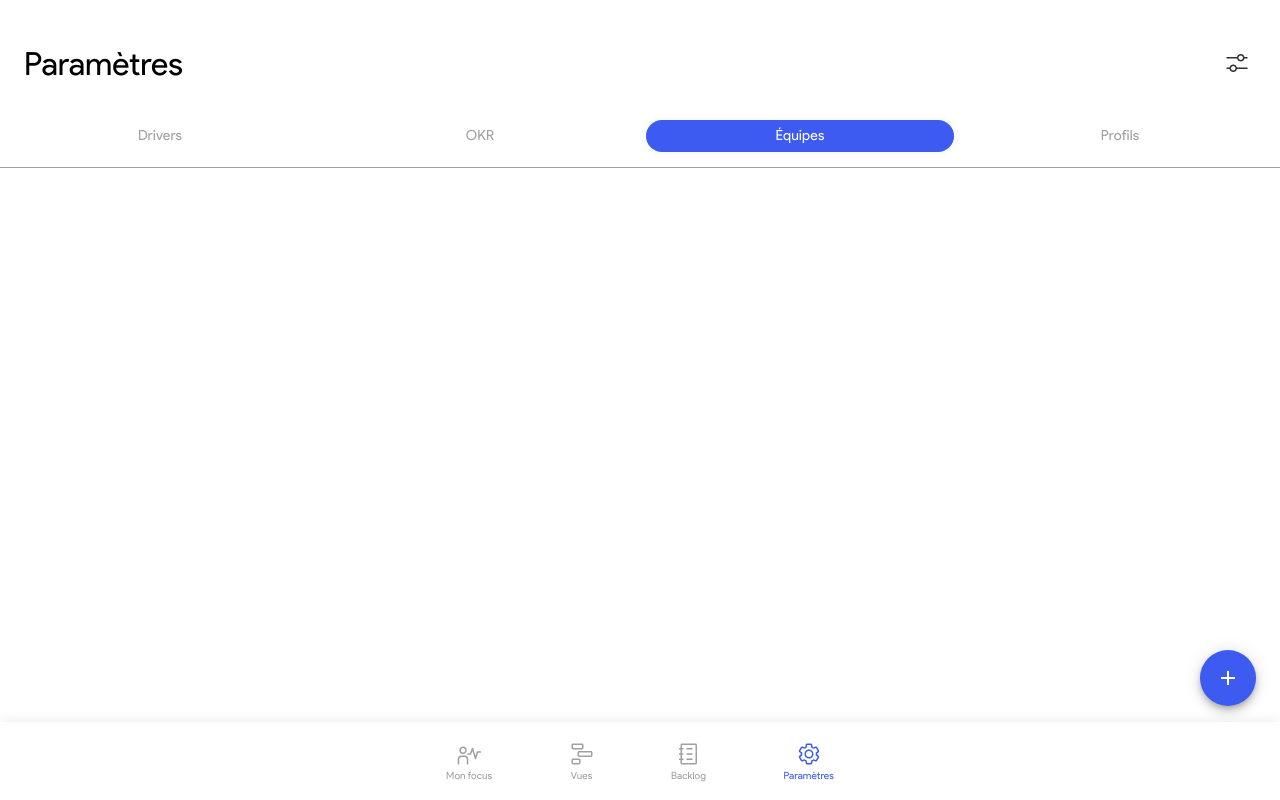
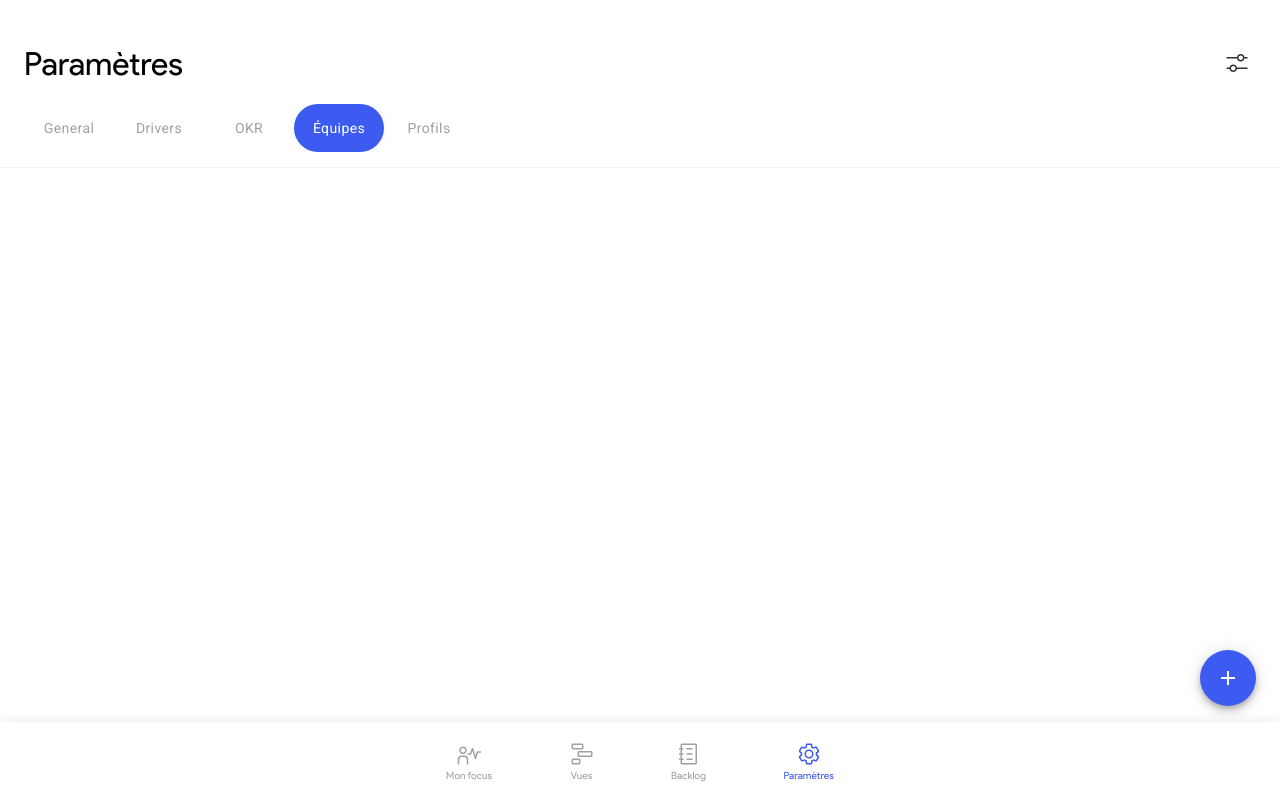
Before and after one commit to tiavina-mika/product-hero-draft, a React (Create React App) app: page / in a window 1280 px wide. Both pictures are taken after a click on the button "Paramètres". Built offline with nearby package versions, Linux system fonts and the light colour scheme.

Commit message:
change setting tabs styles

```diff
--- a/src/containers/home/navigations/SettingsLayout.tsx
+++ b/src/containers/home/navigations/SettingsLayout.tsx
@@ -2,7 +2,7 @@
 /* @jsx jsx */
 /** @jsxImportSource @emotion/react */
 import { jsx, Theme } from "@emotion/react";
-import { Box, IconButton, Typography } from "@mui/material";
+import { Box, IconButton, Tab, Tabs, Typography } from "@mui/material";
 import { IAlert, ISettingsTab } from "../../../types/app.type";
 import { IDriver } from "../../../types/driver.type";
 import { ITeam } from "../../../types/team.type";
@@ -11,12 +11,13 @@ import Drivers from "../../driver/Drivers";
 import Okrs from "../../okr/Okrs";
 import { SETTING_TABS } from "../../../utils/constants";
 import { IOkr } from "../../../types/okr.type";
+import { SyntheticEvent } from "react";
 
-const PADDING_Y = 9;
+const PADDING_X = 24;
 const classes = {
   header: {
     height: "calc(104px - 48px)",
-    padding: 24
+    padding: PADDING_X
   },
   pageTitle: {
     fontWeight: 500,
@@ -24,28 +25,44 @@ const classes = {
     lineHeight: 1,
     color: "#000"
   },
+  tabsContainer: (theme: Theme) => ({
+    height: "calc(72px - 9px)",
+    backgroundColor: "#fff",
+    borderBottom: "1px solid " + theme.palette.grey[100]
+  }),
   tabs: (theme: Theme) => ({
-    height: `calc(72px - ${PADDING_Y}px)`,
-    backgroundColor: "#fff",
-    borderBottom: "1px solid " + theme.palette.grey[600]
-    // overflowX: 'scroll',
+    marginLeft: PADDING_X,
+    marginRight: PADDING_X,
+    [theme.breakpoints.down("sm")]: {
+      maxWidth: `calc(100vw - ${PADDING_X * 2}px)`
+    }
   }),
   label: (theme: Theme) => ({
     fontWeight: 400,
     fontSize: 14,
     lineHeight: 1,
     color: theme.palette.grey[600],
-    paddingTop: PADDING_Y,
-    paddingBottom: PADDING_Y
+    textTransform: "initial"
   }),
-  active: (theme: Theme) => ({
+  activeTab: (theme: Theme) => ({
     backgroundColor: theme.palette.primary.main,
-    color: "#fff",
     boxShadow: "0px 0px 10px rgba(0, 0, 0, 0.05)",
-    borderRadius: 100
+    padding: 0,
+    borderRadius: 100,
+    color: "#fff !important"
+  }),
+  tab: (theme: Theme) => ({
+    fontWeight: 400,
+    fontSize: 14,
+    lineHeight: 1,
+    textTransform: "initial",
+    color: theme.palette.grey[600]
   }),
   content: {
-    padding: 16
+    paddingTop: 16,
+    paddingBottom: 16,
+    paddingLeft: 24,
+    paddingRight: 24
   }
 };
 
@@ -55,6 +72,10 @@ interface IOption {
 }
 
 const options: IOption[] = [
+  {
+    label: "General",
+    value: "general"
+  },
   {
     label: "Drivers",
     value: "drivers"
@@ -99,7 +120,7 @@ const SettingsLayout = ({
   okrs,
   onSelectOkr
 }: Props) => {
-  const handleTabChange = (value: ISettingsTab) => {
+  const handleTabChange = (_: SyntheticEvent, value: ISettingsTab) => {
     onTabChange(value);
   };
 
@@ -119,26 +140,30 @@ const SettingsLayout = ({
       </Box>
 
       {/* ------ tabs ------ */}
-      <div
-        css={classes.tabs}
-        className="flexRow center justifyCenter stretchSelf"
-      >
-        {options.map((option: IOption, index: number) => (
-          <button
-            className="transparentButton flex1"
-            key={index}
-            onClick={() => handleTabChange(option.value)}
+      {/* ------ tabs ------ */}
+      <div css={classes.tabsContainer} className="stretchSelf">
+        <div css={classes.tabs}>
+          <Tabs
+            value={false}
+            onChange={handleTabChange}
+            variant="scrollable"
+            scrollButtons="auto"
+            aria-label="scrollable-setting-tabs"
+            TabIndicatorProps={{ sx: { display: "none" } }}
           >
-            <Typography
-              css={[
-                classes.label,
-                tab === option.value ? classes.active : null
-              ]}
-            >
-              {option.label}
-            </Typography>
-          </button>
-        ))}
+            {options.map((option: IOption, index: number) => (
+              <Tab
+                key={index}
+                css={[
+                  tab === option.value ? classes.activeTab : null,
+                  classes.tab as any
+                ]} // error when using textTransform
+                label={option.label}
+                value={option.value}
+              />
+            ))}
+          </Tabs>
+        </div>
       </div>
       <div className="flexColumn flex1 stretchSelf" css={classes.content}>
         {tab === SETTING_TABS.TEAMS && (
```
Also changed, not shown: src/types/app.type.ts (+7 -1 lines).
